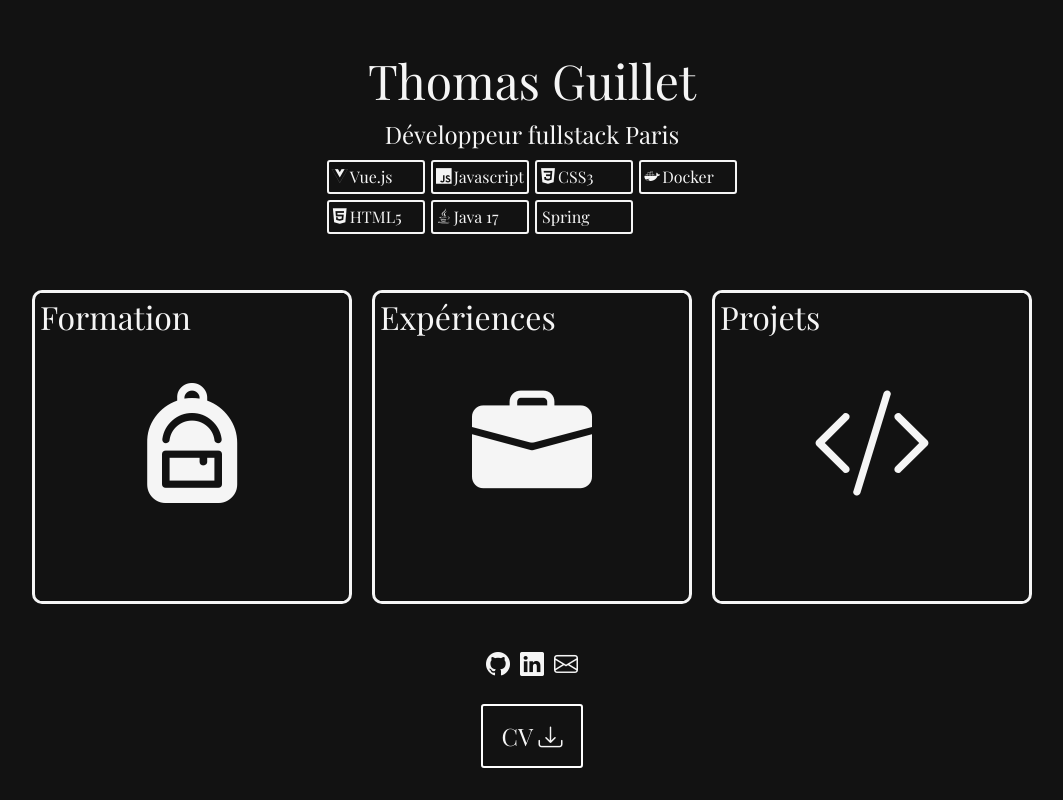
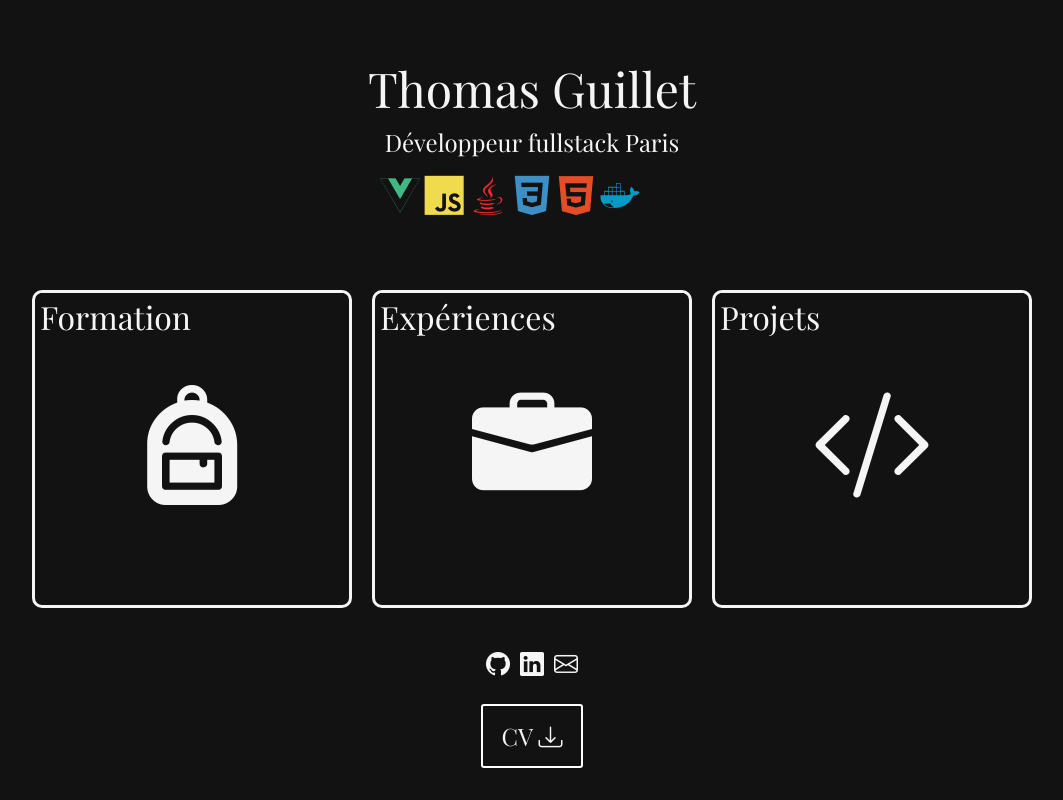
Before and after one commit to thomasguillet44/portfolio, a Vue app: page / in a window 1280 px wide. Shown: the whole page, without its empty margins (108-1171 px from the left). Built offline with nearby package versions, Linux system fonts and the light colour scheme; a web font is replaced by a local one.

Commit message:
modification logo techno

```diff
--- a/src/componants/Header.vue
+++ b/src/componants/Header.vue
@@ -17,31 +17,31 @@ import TechnologiesContainer from './TechnologiesContainer.vue';
 
 const parameters = ref({
   vue: {
-    icon: "devicon-vuejs-plain",
+    icon: "devicon-vuejs-plain colored",
     title: "Vue.js"
   },
   javascript: {
-    icon: "devicon-javascript-plain",
+    icon: "devicon-javascript-plain colored",
     title: "Javascript"
   },
+  java: {
+    icon: "devicon-java-plain colored",
+    title: "Java 17"
+  },
   css: {
-    icon: "devicon-css3-plain",
+    icon: "devicon-css3-plain colored",
     title: "CSS3"
   },
+  html: {
+    icon: "devicon-html5-plain colored",
+    title: "HTML5"
+  },
   docker: {
-    icon: "devicon-docker-plain",
+    icon: "devicon-docker-plain colored",
     title: "Docker"
   },
-  html: {
-    icon: "devicon-html5-plain",
-    title: "HTML5"
-  },
-  java: {
-    icon: "devicon-java-plain",
-    title: "Java 17"
-  },
   spring: {
-    icon: "devicon-spring-original",
+    icon: "devicon-spring-original colored",
     title: "Spring"
   }
 });
@@ -57,7 +57,7 @@ const parameters = ref({
 
 .container-techno {
     display: grid;
-    grid-template-columns: repeat(4, 1fr);
+    grid-template-columns: repeat(7, 1fr);
     margin-top: 5px;
 }
 </style>
--- a/src/componants/TechnologiesContainer.vue
+++ b/src/componants/TechnologiesContainer.vue
@@ -1,8 +1,5 @@
 <template>
-    <div class="techno-wrapper">
-        <div class="icon-container"><i :class="icon"></i></div>
-        <span>{{ title }}</span>
-    </div>
+    <div class="icon-container"><i :class="icon"></i></div>
 </template>
 <script setup>
 const props = defineProps({
@@ -11,21 +8,13 @@ const props = defineProps({
 })
 </script>
 <style>
-.techno-wrapper {
-    display: flex;
-    border: 2px solid #F5F5F5;
-    border-radius: 3px;
-    margin: 3px;
-    padding: 3px;
+.icon-container {
+    margin: 2px;
+    font-size: 5vh;
     cursor: pointer;
 }
 
-.techno-wrapper:hover {
-    transform: translate(-2px, -2px);
-    box-shadow: 3px 3px 0 white;
-}
-
-.icon-container {
-    margin-right: 2px;
+.icon-container:hover {
+    transform: translateY(-2px);
 }
 </style>
--- a/src/style/global.css
+++ b/src/style/global.css
@@ -1,4 +1,5 @@
-*:not(.map-wrapper):not(.map-wrapper *):not(.bloc-modale):not(.bloc-modale *) {
+*:not(.map-wrapper):not(.map-wrapper *):not(.bloc-modale):not(.bloc-modale *)
+:not(.icon-container *) {
     background-color: #121212;
     color: #F5F5F5;
 }
```
